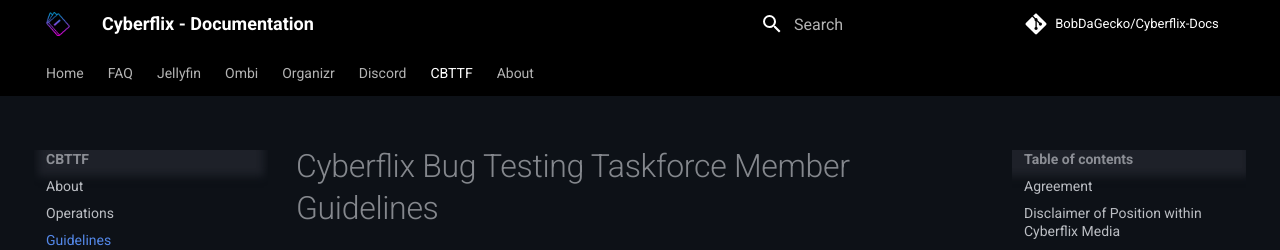
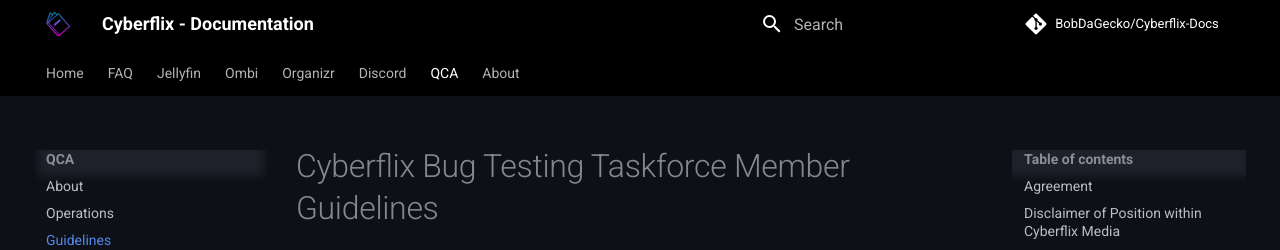
Before and after one commit to Cyberflix-Media/Cyberflix-Docs, an MkDocs documentation site: the page built from docs/qca/guidelines.md, in a window 1280 px wide and 900 px high. Shown: the top 250 px of the window. Built offline with MkDocs 1.6.1 and Material for MkDocs 9.7.7, drawn with Linux system fonts in a browser that asks for light colours; comment, search, counter and statistics services are not loaded.

Commit message:
Moved CBTTF to QCA

```diff
--- a/mkdocs.yml
+++ b/mkdocs.yml
@@ -26,10 +26,10 @@
     - Ombi: ombi/temp.md
     - Organizr: organizr/temp.md
     - Discord: discord/temp.md
-    - CBTTF:
-        - About: cbttf/cbttf.md
-        - Operations: cbttf/operations.md
-        - Guidelines: cbttf/guidelines.md
+    - QCA:
+        - About: qca/about.md
+        - Operations: qca/operations.md
+        - Guidelines: qca/guidelines.md
     - About:
         - Terms and Conditions: about/terms-and-conditions.md
         - Privacy Policy: about/privacy-policy.md
```
Also changed, not shown: docs/qca/about.md (renamed from docs/cbttf/cbttf.md), docs/qca/guidelines.md (renamed from docs/cbttf/guidelines.md), docs/qca/operations.md (renamed from docs/cbttf/operations.md).
